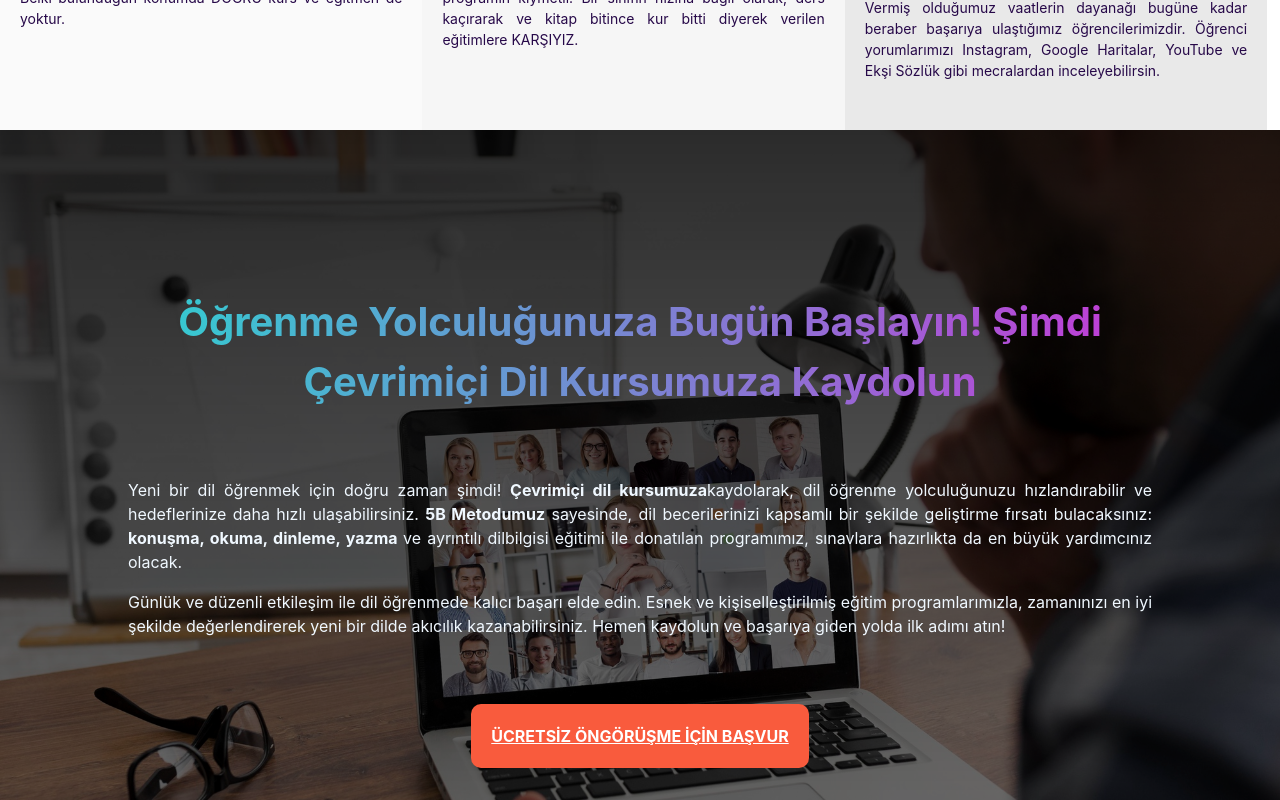
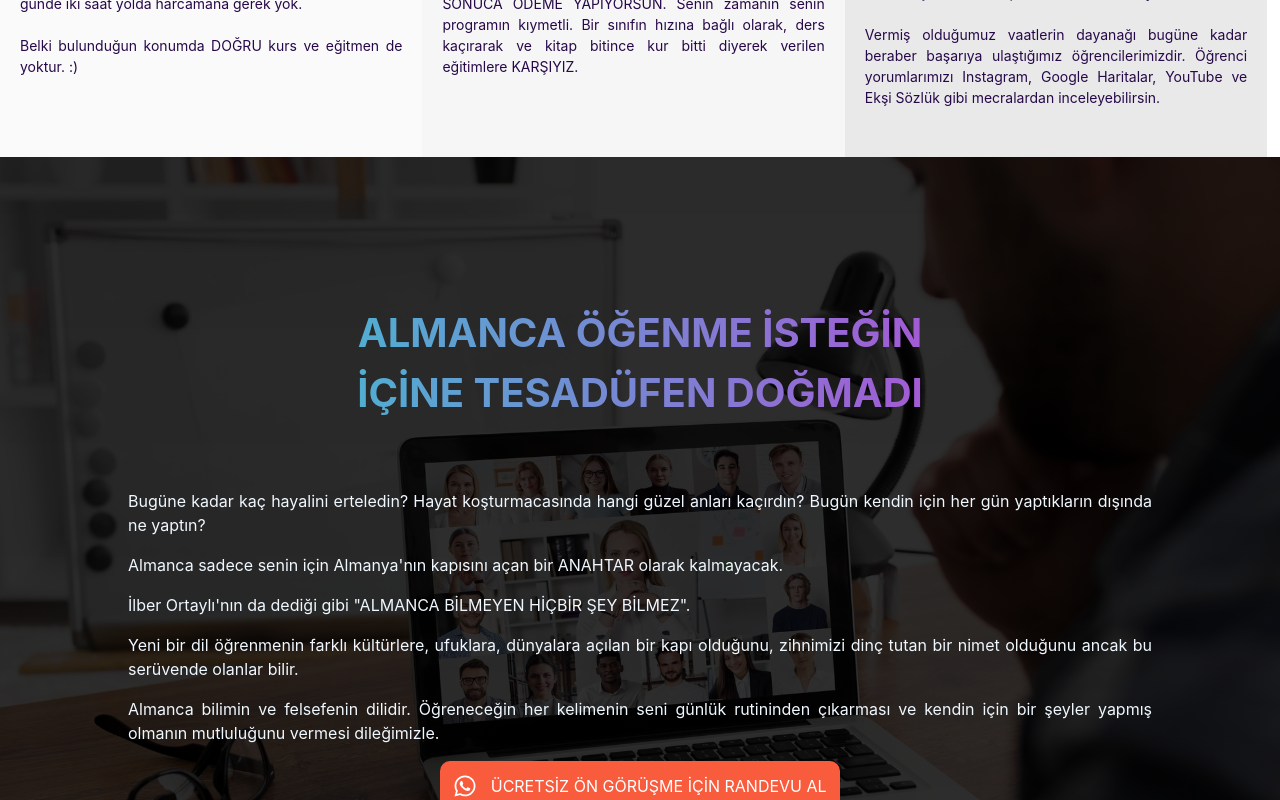
Before and after one commit to sercanbaris/alfa-almanca, a React (Vite) app: page / in a window 1280 px wide. Shown: the part 1880-2680 px from the top of the page. Built offline with nearby package versions, Linux system fonts and the light colour scheme.

Commit message:
Update CSS styles for responsive design and adjust margins, font sizes, and alignments

```diff
--- a/src/css/about.css
+++ b/src/css/about.css
@@ -69,7 +69,7 @@
     .about-pic {
         width: 300px;
         height: 300px;
-        margin-top: 120px;
+        margin-top: 50px;
     }
 
 
@@ -83,6 +83,6 @@
     }
 
     .about-description {
-        font-size: 0.8rem;
+        font-size: 15px;
     }
 }
--- a/src/css/feature.css
+++ b/src/css/feature.css
@@ -94,6 +94,15 @@
         width: 100%;
         cursor: pointer;
         box-sizing: border-box;
+        height: 100%;
+
+
+    }
+
+    .f-parag {
+
+        font-size: 15px;
+        text-align: left;
 
     }
 }
--- a/src/css/hero.css
+++ b/src/css/hero.css
@@ -229,6 +229,11 @@
 
     }
 
+    .bold-text {
+        font-size: 17px !important;
+
+    }
+
     .description {
         margin-top: 15px;
         font-size: 15px;
--- a/src/css/videoCall.css
+++ b/src/css/videoCall.css
@@ -4,7 +4,7 @@
     flex-direction: column;
     justify-content: center;
     -webkit-background-attachment: fixed;
-    background-image: url('/video-call.jpg'), linear-gradient(rgba(0, 0, 0, 0.827), rgba(0, 0, 0, 0.5));
+    background-image: url('/video-call.jpg'), linear-gradient(rgba(0, 0, 0, 0.827), rgba(0, 0, 0, 0.8));
     background-size: cover;
     background-position: center;
     background-attachment: fixed;
@@ -41,6 +41,7 @@
     cursor: pointer;
     margin-top: 50px;
     font-weight: bold;
+    text-decoration: none;
 }
 
 .v-buton:hover {
@@ -51,19 +52,31 @@
 @media (max-width: 768px) {
     .v-title {
         font-size: 24px;
+
+        width: 90%;
     }
 
     .videoCall {
         -webkit-background-attachment: scroll;
         background-attachment: scroll;
-        min-height: 100vh;
+        height: 100%;
+        justify-content: space-evenly;
+        padding-top: 30px;
+        padding-bottom: 30px;
     }
 
     .v-parag {
         color: aliceblue;
         font-size: 15px;
+        text-align: left;
+        width: 90%;
+        margin-top: 0px;
 
-        text-align: justify;
+
 
     }
+
+    .v-buton {
+        margin-top: 5px;
+    }
 }
--- a/src/pages/Feature.jsx
+++ b/src/pages/Feature.jsx
@@ -14,12 +14,11 @@ function Feature() {
         </div>
         <div className="f-title">Online Kurs</div>
         <div className="f-parag">
-          Gelişmek yenilik demek. <br />
-          Online kurs sana zaman ve mekan özgürlüğü veriyor. <br />
-          Eğitimlere ve öğretmenlere her yerden erişebilirsin. <br /> Doğru
-          öğretmenler ve kurs için kıymetli zamanından günde iki saat yolda
-          harcamana gerek yok. <br /> Belki bulunduğun konumda DOĞRU kurs ve
-          eğitmen de yoktur.
+          Gelişmek yenilik demek. Online kurs sana zaman ve mekan özgürlüğü
+          veriyor. Eğitimlere ve öğretmenlere her yerden erişebilirsin. <br />{" "}
+          <br /> Doğru öğretmenler ve kurs için kıymetli zamanından günde iki
+          saat yolda harcamana gerek yok. <br />
+          <br /> Belki bulunduğun konumda DOĞRU kurs ve eğitmen de yoktur. :)
         </div>
       </div>
       <div className="item item2">
--- a/src/pages/Hero.jsx
+++ b/src/pages/Hero.jsx
@@ -106,8 +106,7 @@ function Hero() {
           </div>
 
           <div className="description">
-            <strong>
-              {" "}
+            <strong className="bold-text">
               TÜM BUNLARIN YANINDA ÖĞRENCİLERİMİZLE SAMİMİ BİR İLİŞKİ
               İÇERİSİNDEYİZ, GÜCÜMÜZÜ ONLARDAN ALIYOR, BAŞARILARINI BAŞARIMIZ
               SAYIYOR, HEDEFLERİNE ULAŞANA KADAR ve SONRASINDA DA YANLARINDA
@@ -117,6 +116,8 @@ function Hero() {
             <br />
             Her bir öğrencimiz ile kayıt olmadan önce görüntülü ücretsiz bir{" "}
             öngörüşmede tanışıyor, tüm sistemimizi detayları ile anlatıyoruz.
+            <br />
+            <br />
           </div>
         </div>
       </div>
--- a/src/pages/VideoCall.jsx
+++ b/src/pages/VideoCall.jsx
@@ -1,36 +1,44 @@
 import "../css/videoCall.css";
+import { FaWhatsapp } from "react-icons/fa";
 
 function VideoCall() {
   return (
     <div className="videoCall">
       <div className="v-title">
-        Öğrenme Yolculuğunuza Bugün Başlayın! Şimdi Çevrimiçi Dil Kursumuza
-        Kaydolun
+        ALMANCA ÖĞENME İSTEĞİN <br /> İÇİNE TESADÜFEN DOĞMADI
       </div>
       <div className="v-parag">
         <p>
-          Yeni bir dil öğrenmek için doğru zaman şimdi!{" "}
-          <strong>Çevrimiçi dil kursumuza</strong>
-          kaydolarak, dil öğrenme yolculuğunuzu hızlandırabilir ve hedeflerinize
-          daha hızlı ulaşabilirsiniz. <strong>5B Metodumuz</strong> sayesinde,
-          dil becerilerinizi kapsamlı bir şekilde geliştirme fırsatı
-          bulacaksınız: <strong>konuşma, okuma, dinleme, yazma </strong>ve
-          ayrıntılı dilbilgisi eğitimi ile donatılan programımız, sınavlara
-          hazırlıkta da en büyük yardımcınız olacak.
+          Bugüne kadar kaç hayalini erteledin? Hayat koşturmacasında hangi güzel
+          anları kaçırdın? Bugün kendin için her gün yaptıkların dışında ne
+          yaptın?
         </p>
         <p>
-          Günlük ve düzenli etkileşim ile dil öğrenmede kalıcı başarı elde edin.
-          Esnek ve kişiselleştirilmiş eğitim programlarımızla, zamanınızı en iyi
-          şekilde değerlendirerek yeni bir dilde akıcılık kazanabilirsiniz.
-          Hemen kaydolun ve başarıya giden yolda ilk adımı atın!
+          Almanca sadece senin için Almanya'nın kapısını açan bir ANAHTAR olarak
+          kalmayacak.
         </p>
+        <p>
+          İlber Ortaylı'nın da dediği gibi "ALMANCA BİLMEYEN HİÇBİR ŞEY BİLMEZ".
+        </p>
+        <p>
+          Yeni bir dil öğrenmenin farklı kültürlere, ufuklara, dünyalara açılan
+          bir kapı olduğunu, zihnimizi dinç tutan bir nimet olduğunu ancak bu
+          serüvende olanlar bilir.
+        </p>
+        <p>
+          Almanca bilimin ve felsefenin dilidir. Öğreneceğin her kelimenin seni
+          günlük rutininden çıkarması ve kendin için bir şeyler yapmış olmanın
+          mutluluğunu vermesi dileğimizle.
+        </p>
+        <p></p>
       </div>
       <a
+        className="ucretsiz-gorusme"
         target="blank"
         href="https://api.whatsapp.com/send/?phone=491782483080&text=Merhaba%2C+%C3%BCcretsiz+%C3%B6ng%C3%B6r%C3%BC%C5%9Fme+i%C3%A7in+randevu+alabilir+miyim%3F&type=phone_number&app_absent=0"
-        className="v-buton"
       >
-        ÜCRETSİZ ÖNGÖRÜŞME İÇİN BAŞVUR
+        <FaWhatsapp className="whatsapp" />
+        ÜCRETSİZ ÖN GÖRÜŞME İÇİN RANDEVU AL
       </a>
     </div>
   );
```
